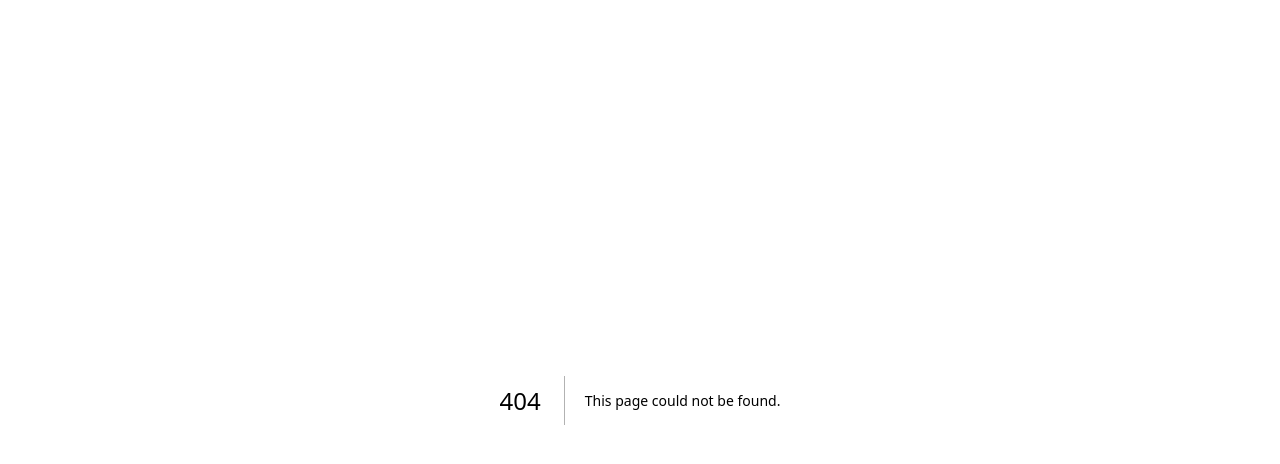
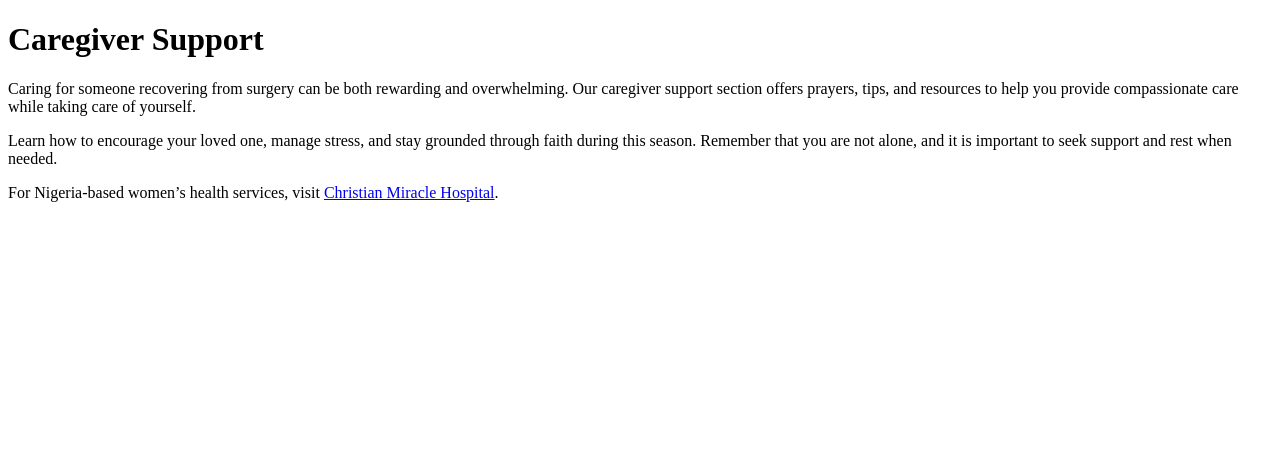
Before and after one commit to OlyMiracle/diasozo-surgery-recovery-hub, a Next.js app: page /caregiver-support in a window 1280 px wide. Before the commit this address had no page. Shown: the top 464 px of the page. Built offline with nearby package versions, Linux system fonts and the light colour scheme.

Commit message:
Add Caregiver Support page
This file provides information and resources for caregivers supporting someone through surgery recovery, including prayers and tips for self-care.

```diff
--- /dev/null
+++ b/pages/caregiver-support.js
@@ -0,0 +1,20 @@
+import Head from 'next/head';
+
+export default function CaregiverSupport() {
+  return (
+    <>
+      <Head>
+        <title>Caregiver Support – Diasozo Surgery Recovery & Comfort Hub</title>
+        <meta name="description" content="Find encouragement and guidance for caregivers supporting someone through surgery recovery at Diasozo Surgery Recovery & Comfort Hub. Discover prayers and resources designed for caregivers." />
+      </Head>
+      <main>
+        <h1>Caregiver Support</h1>
+        <p>Caring for someone recovering from surgery can be both rewarding and overwhelming. Our caregiver support section offers prayers, tips, and resources to help you provide compassionate care while taking care of yourself.</p>
+        <p>Learn how to encourage your loved one, manage stress, and stay grounded through faith during this season. Remember that you are not alone, and it is important to seek support and rest when needed.</p>
+      </main>
+      <footer>
+        <p>For Nigeria-based women’s health services, visit <a href="https://christian-miracle-hospital.vercel.app">Christian Miracle Hospital</a>.</p>
+      </footer>
+    </>
+  );
+}
```
